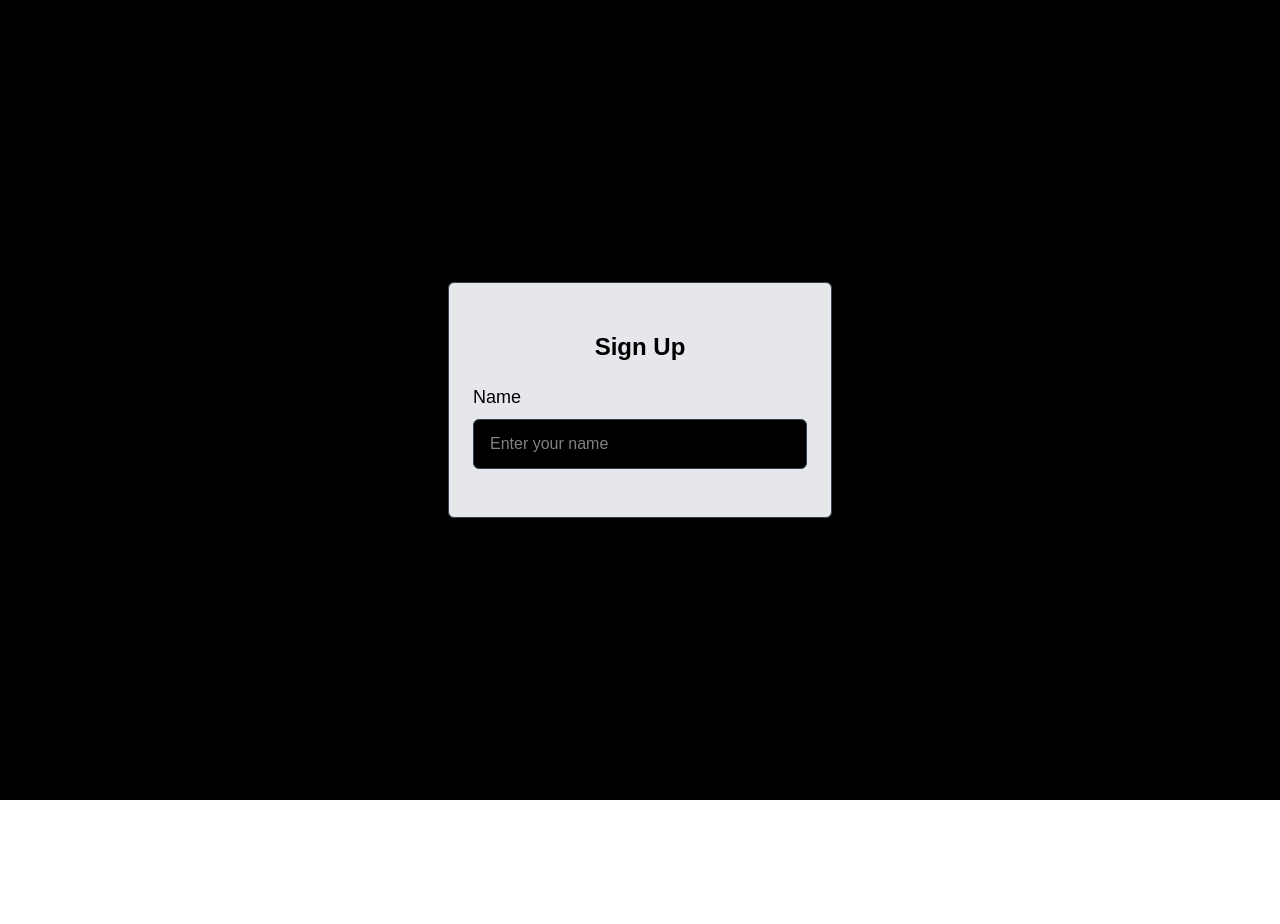
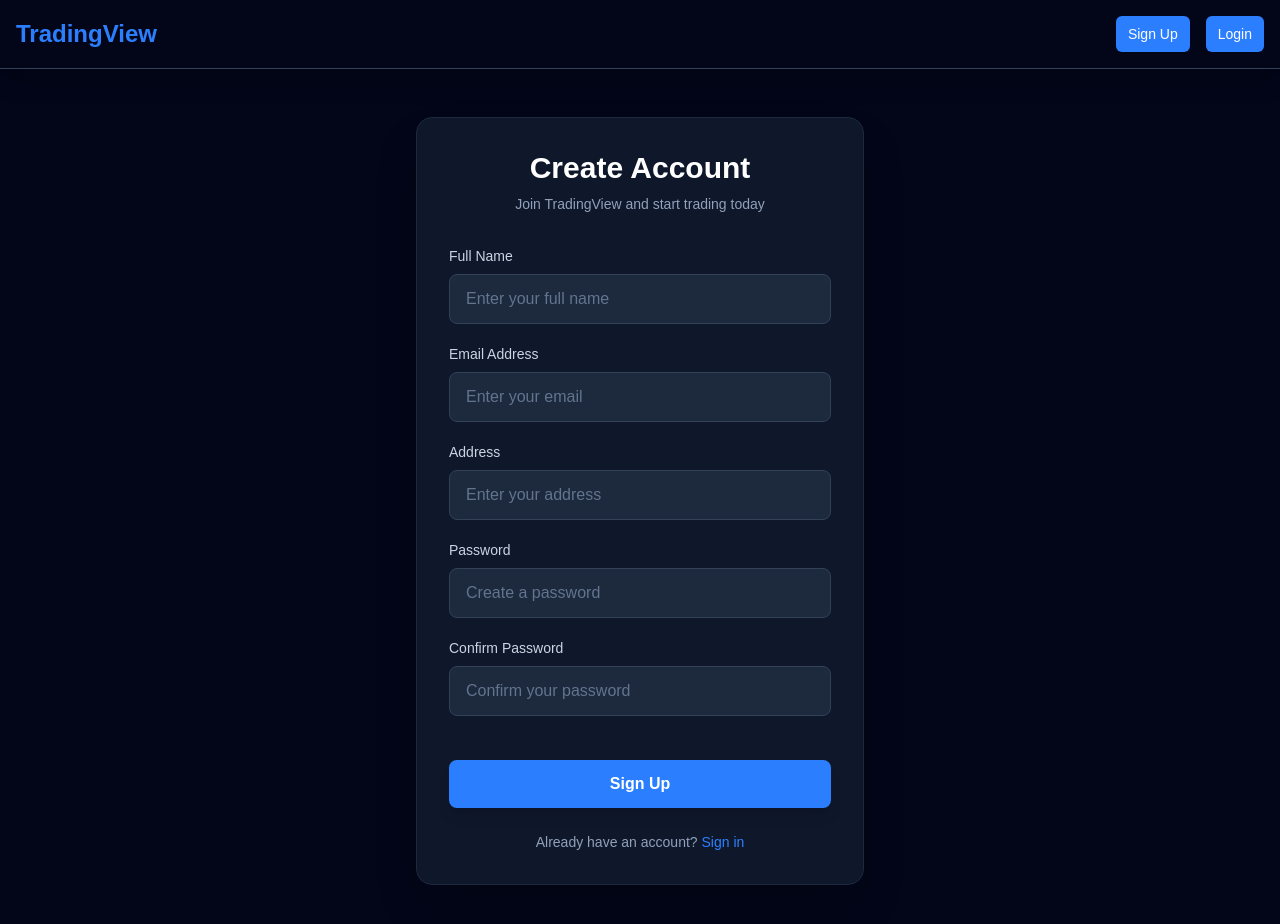
Before and after one commit to RikenMor001/tradingView, a Next.js app: page /Signup in a window 1280 px wide. Shown: the top 924 px of the page. Before the commit the page ends 800 px from the top, so only its background shows below. Built offline with nearby package versions, Linux system fonts and the light colour scheme.

Commit message:
Update page.jsx

```diff
--- a/app/Signup/page.jsx
+++ b/app/Signup/page.jsx
@@ -1,39 +1,154 @@
 "use client"
 
 import { useState } from "react"
+import NavBar from "../components/navBar"
 
-export default function Signup(){
+export default function Signup() {
     const [formData, setFormData] = useState({
         name: "",
         email: "",
+        address: "",
         password: "",
         confirmPassword: ""
     })
 
     const handleChange = (e) => {
-        e.preventDefault();
-        setFormData({...formData, [e.target.name]: e.target.value})
+        setFormData({
+            ...formData,
+            [e.target.name]: e.target.value
+        })
     }
 
-    return <div className="flex justify-center items-center h-screen bg-black">
-        <div className="bg-gray-200 border border-gray-700 rounded-md px-6 py-12 w-96 shadow-lg">
-            <div className="text-black text-2xl font-bold text-center">
-                Sign Up
+    const handleSubmit = (e) => {
+        e.preventDefault()
+        console.log("Form submitted:", formData)
+    }
+
+    return (
+        <div className="min-h-screen bg-slate-950">
+            <NavBar />
+
+            <div className="flex items-center justify-center min-h-[calc(100vh-80px)] px-4 py-12">
+                <div className="w-full max-w-md">
+                    <div className="bg-slate-900 border border-slate-800 rounded-2xl p-8 shadow-2xl">
+                        {/* Header */}
+                        <div className="text-center mb-8">
+                            <h1 className="text-3xl font-bold text-white mb-2">
+                                Create Account
+                            </h1>
+                            <p className="text-slate-400 text-sm">
+                                Join TradingView and start trading today
+                            </p>
                         </div>
-            <form className="flex flex-col gap-2">
-                <label className="text-black text-lg font-medium mt-5">
-                    Name
+
+                        {/* Form */}
+                        <form onSubmit={handleSubmit} className="space-y-5">
+                            {/* Name */}
+                            <div>
+                                <label htmlFor="name" className="block text-sm font-medium text-slate-300 mb-2">
+                                    Full Name
                                 </label>
                                 <input
-                type = "text"
-                name = "name"
-                value = {formData.name}
-                placeholder = "Enter your name"
-                onChange = {handleChange}
-                className = "w-full px-4 py-3 bg-black text-white border border-gray-700 rounded-md focus:outline-none focus:border-gray-500 text-white"
+                                    type="text"
+                                    id="name"
+                                    name="name"
+                                    value={formData.name}
+                                    onChange={handleChange}
                                     required
+                                    className="w-full px-4 py-3 bg-slate-800 border border-slate-700 rounded-lg text-white placeholder-slate-500 focus:outline-none focus:border-blue-500 focus:ring-1 focus:ring-blue-500 transition-all"
+                                    placeholder="Enter your full name"
                                 />
+                            </div>
+
+                            {/* Email */}
+                            <div>
+                                <label htmlFor="email" className="block text-sm font-medium text-slate-300 mb-2">
+                                    Email Address
+                                </label>
+                                <input
+                                    type="email"
+                                    id="email"
+                                    name="email"
+                                    value={formData.email}
+                                    onChange={handleChange}
+                                    required
+                                    className="w-full px-4 py-3 bg-slate-800 border border-slate-700 rounded-lg text-white placeholder-slate-500 focus:outline-none focus:border-blue-500 focus:ring-1 focus:ring-blue-500 transition-all"
+                                    placeholder="Enter your email"
+                                />
+                            </div>
+
+                            {/* Address */}
+                            <div>
+                                <label htmlFor="address" className="block text-sm font-medium text-slate-300 mb-2">
+                                    Address
+                                </label>
+                                <input
+                                    type="text"
+                                    id="address"
+                                    name="address"
+                                    value={formData.address}
+                                    onChange={handleChange}
+                                    required
+                                    className="w-full px-4 py-3 bg-slate-800 border border-slate-700 rounded-lg text-white placeholder-slate-500 focus:outline-none focus:border-blue-500 focus:ring-1 focus:ring-blue-500 transition-all"
+                                    placeholder="Enter your address"
+                                />
+                            </div>
+
+                            {/* Password */}
+                            <div>
+                                <label htmlFor="password" className="block text-sm font-medium text-slate-300 mb-2">
+                                    Password
+                                </label>
+                                <input
+                                    type="password"
+                                    id="password"
+                                    name="password"
+                                    value={formData.password}
+                                    onChange={handleChange}
+                                    required
+                                    className="w-full px-4 py-3 bg-slate-800 border border-slate-700 rounded-lg text-white placeholder-slate-500 focus:outline-none focus:border-blue-500 focus:ring-1 focus:ring-blue-500 transition-all"
+                                    placeholder="Create a password"
+                                />
+                            </div>
+
+                            {/* Confirm Password */}
+                            <div>
+                                <label htmlFor="confirmPassword" className="block text-sm font-medium text-slate-300 mb-2">
+                                    Confirm Password
+                                </label>
+                                <input
+                                    type="password"
+                                    id="confirmPassword"
+                                    name="confirmPassword"
+                                    value={formData.confirmPassword}
+                                    onChange={handleChange}
+                                    required
+                                    className="w-full px-4 py-3 bg-slate-800 border border-slate-700 rounded-lg text-white placeholder-slate-500 focus:outline-none focus:border-blue-500 focus:ring-1 focus:ring-blue-500 transition-all"
+                                    placeholder="Confirm your password"
+                                />
+                            </div>
+
+                            {/* Submit Button */}
+                            <button
+                                type="submit"
+                                className="w-full mt-6 bg-blue-500 hover:bg-blue-600 text-white font-semibold py-3 px-4 rounded-lg transition-all duration-200 shadow-lg hover:shadow-blue-500/50 focus:outline-none focus:ring-2 focus:ring-blue-500 focus:ring-offset-2 focus:ring-offset-slate-900"
+                            >
+                                Sign Up
+                            </button>
                         </form>
+
+                        {/* Footer */}
+                        <div className="mt-6 text-center">
+                            <p className="text-slate-400 text-sm">
+                                Already have an account?{" "}
+                                <a href="#" className="text-blue-500 hover:text-blue-400 font-medium transition-colors">
+                                    Sign in
+                                </a>
+                            </p>
                         </div>
                     </div>
+                </div>
+            </div>
+        </div>
+    )
 }
```
Lines whose indentation alone changed are shown as unchanged.
